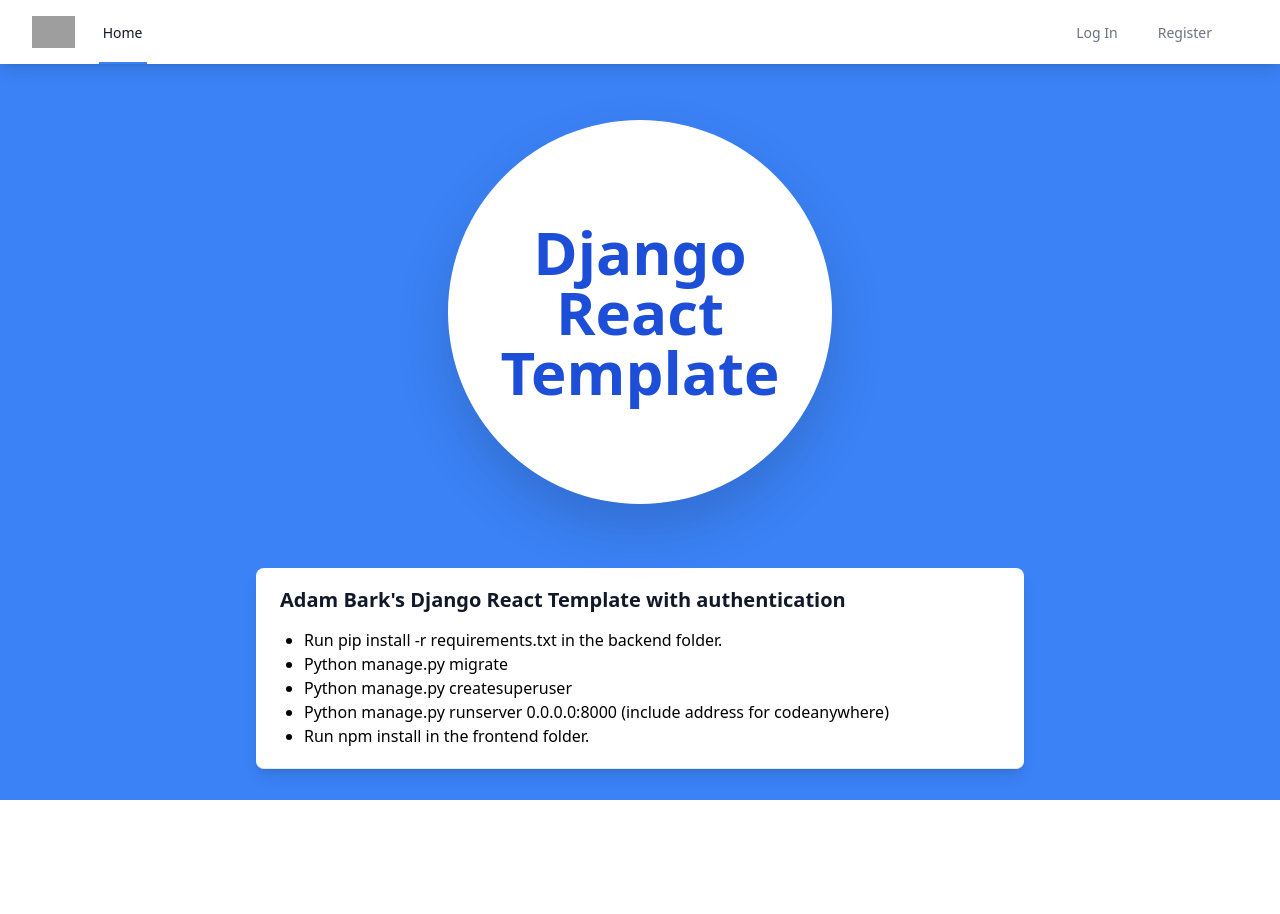
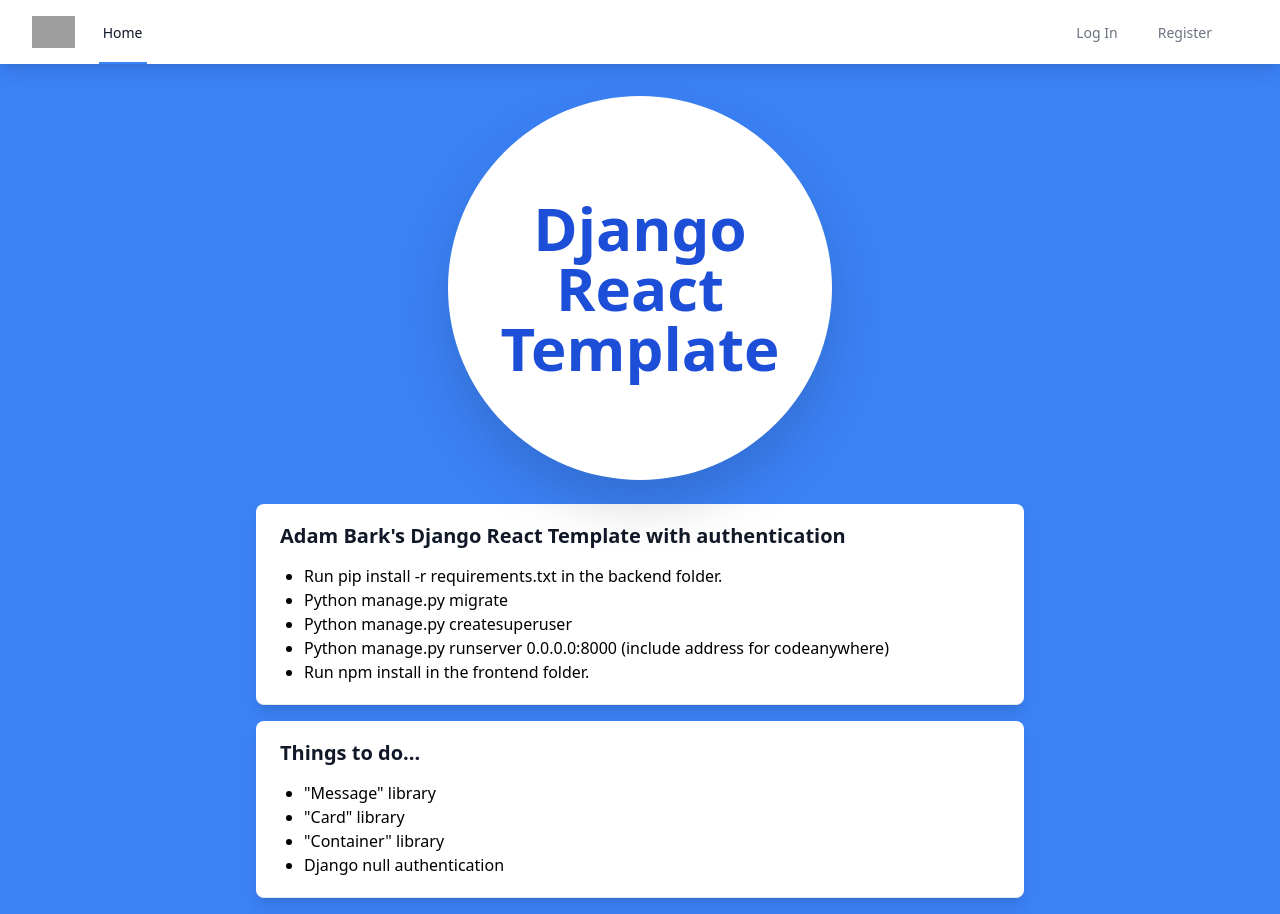
Before and after one commit to C6ABK/DjangoWSIC, a React (Create React App) app in the folder frontend/: page / in a window 1280 px wide. Before the commit the page ends 800 px from the top, so only its background shows below. Built offline with nearby package versions, Linux system fonts and the light colour scheme; grey boxes are pictures that could not be loaded.

Commit message:
Home content update

```diff
--- /dev/null
+++ b/frontend/src/components/Headings.jsx
@@ -0,0 +1,24 @@
+export function Page({title}) {
+    return (
+        <div className="md:flex md:items-center md:justify-between">
+            <div className="min-w-0 flex-1">
+                <h2 className="text-2xl font-bold leading-7 text-gray-900 sm:truncate sm:text-3xl sm:tracking-tight pb-4">
+                    {title}
+                </h2>
+            </div>
+        </div>
+    )
+}
+
+export function Section({title, description}) {
+    return (
+        <div className="border-b border-gray-200 pb-4 mb-4">
+        <h3 className="text-base font-semibold leading-6 text-gray-900">{title}</h3>
+            {description &&
+                <p className="mt-2 max-w-4xl text-sm text-gray-500">
+                    {description}
+                </p>
+            }
+        </div>
+    )
+}
--- a/frontend/src/components/PageHeading.jsx
+++ /dev/null
@@ -1,11 +0,0 @@
-export default function PageHeading({title}) {
-    return (
-        <div className="md:flex md:items-center md:justify-between">
-            <div className="min-w-0 flex-1">
-                <h2 className="text-2xl font-bold leading-7 text-gray-900 sm:truncate sm:text-3xl sm:tracking-tight pb-4">
-                    {title}
-                </h2>
-            </div>
-        </div>
-    )
-}
--- a/frontend/src/components/SectionHeading.jsx
+++ /dev/null
@@ -1,12 +0,0 @@
-export default function SectionHeading({title, description}) {
-    return (
-      <div className="border-b border-gray-200 pb-4 mb-4">
-        <h3 className="text-base font-semibold leading-6 text-gray-900">{title}</h3>
-        {description &&
-            <p className="mt-2 max-w-4xl text-sm text-gray-500">
-                {description}
-            </p>
-        }
-      </div>
-    )
-  }
--- a/frontend/src/screens/HomeScreen.jsx
+++ b/frontend/src/screens/HomeScreen.jsx
@@ -5,8 +5,8 @@ function HomeScreen() {
     return (
         <>
             <Container>
-                <div className="space-y-16 mt-10">
-                    <div className="rounded-lg text-center relative">
+                <div className="space-y-4 mt-4">
+                    <div className="rounded-lg text-center relative pb-2">
                         <div className="rounded-full inline-flex flex-col items-center text-blue-700 select-none justify-center bg-white w-80 h-80 sm:w-96 sm:h-96 text-6xl font-bold my-auto drop-shadow-2xl">
                             <div>Django</div>
                             <div>React</div>
@@ -23,6 +23,15 @@ function HomeScreen() {
                             <li>Run npm install in the frontend folder.</li>
                         </ul>
                     </Card>
+
+                    <Card title="Things to do...">
+                        <ul className="list-disc pl-6">
+                            <li>"Message" library</li>
+                            <li>"Card" library</li>
+                            <li>"Container" library</li>
+                            <li>Django null authentication</li>
+                        </ul>
+                    </Card>
                 </div>
             </Container>
         </>
--- a/frontend/src/screens/ProtectedScreen.jsx
+++ b/frontend/src/screens/ProtectedScreen.jsx
@@ -4,9 +4,8 @@ import { useNavigate } from 'react-router-dom'
 
 import Sidebar from '../components/Sidebar'
 import Card from '../components/Card'
-import PageHeading from '../components/PageHeading'
-import SectionHeading from '../components/SectionHeading'
 import Stats from '../components/Stats'
+import { Page, Section } from '../components/Headings'
 
 function ProctectedScreen() {
     const userLogin = useSelector(state => state.userLogin)
@@ -25,8 +24,8 @@ function ProctectedScreen() {
             {userInfo &&
                 <Sidebar userInfo={userInfo}>
                     <Card>
-                        <PageHeading title="Page Title" />
-                        <SectionHeading title="Section Title" description="Blanditiis nostrum consectetur sint delectus culpa doloremque. Rerum tempore mollitia, provident laborum magni expedita corrupti obcaecati asperiores eum, voluptatibus assumenda autem quis." />
+                        <Page title="Page Title" />
+                        <Section title="Section Title" description="Blanditiis nostrum consectetur sint delectus culpa doloremque. Rerum tempore mollitia, provident laborum magni expedita corrupti obcaecati asperiores eum, voluptatibus assumenda autem quis." />
                         Lorem ipsum dolor, sit amet consectetur adipisicing elit. Blanditiis nostrum consectetur sint delectus culpa doloremque. Rerum tempore mollitia, provident laborum magni expedita corrupti obcaecati asperiores eum, voluptatibus assumenda autem quis.
                         <Stats />
                     </Card>
```
